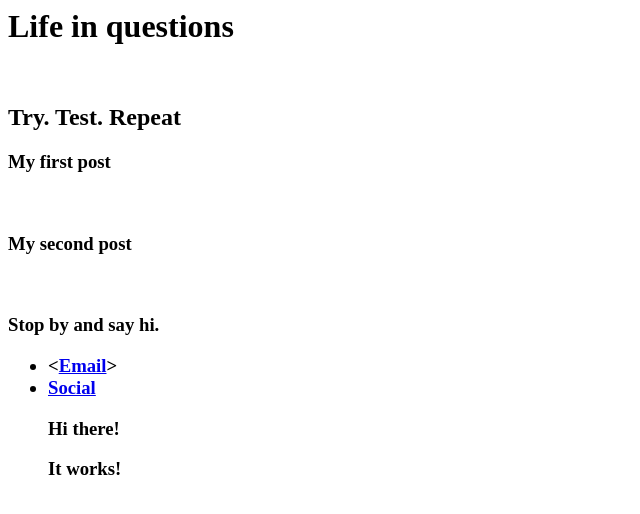
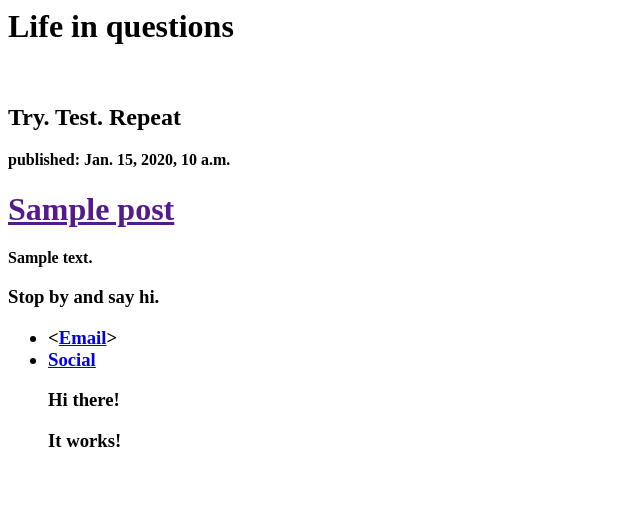
Before and after one commit to amanda-ehrhard/my-first-blog, a Django app: template blog/templates/blog/post_list.html in a window 1280 px wide. Shown: the top 514 px of the page, without its empty margins (0-640 px from the left). Run offline with Django 3.2, Linux system fonts and the light colour scheme; the template is opened without the code that fills it: most values are stand-ins (such as "Sample title", 1, 10 or a date in 2020); parts of the project's set-up code (start-up, migrations or seed data) failed here and were passed over.

Commit message:
Modified templates to display posts from database.

```diff
--- a/blog/templates/blog/post_list.html
+++ b/blog/templates/blog/post_list.html
@@ -9,8 +9,13 @@
   <h2>Try. Test. Repeat</h2>
   </div>
   <div>
-    <h3>My first post<h3><br />
-    <h3>My second post<h3><br />
+    {% for post in posts %}
+    <div>
+    <p>published: {{ post.published_date }}</p>
+    <h1><a href="">{{ post.title }}</a></h1>
+    <p>{{ post.text|linebreaksbr }}</p>
+</div>
+    {% endfor %}
   </div>
   <div>
   <h3>Stop by and say hi.<h3>
--- a/blog/views.py
+++ b/blog/views.py
@@ -1,4 +1,8 @@
 from django.shortcuts import render
+from django.utils import timezone
+from .models import Post
+
 def post_list(request):
-    return render(request, 'blog/post_list.html', {})
+    posts = Post.objects.filter(published_date__lte=timezone.now()).order_by('published_date')
+    return render(request, 'blog/post_list.html', {'posts': posts})
 # Create your views here.
--- a/mysite/settings.py
+++ b/mysite/settings.py
@@ -106,7 +106,7 @@ AUTH_PASSWORD_VALIDATORS = [
 
 LANGUAGE_CODE = 'en-us'
 
-TIME_ZONE = 'America/Chicago'
+TIME_ZONE = 'US/Central'
 
 USE_I18N = True
 
```
